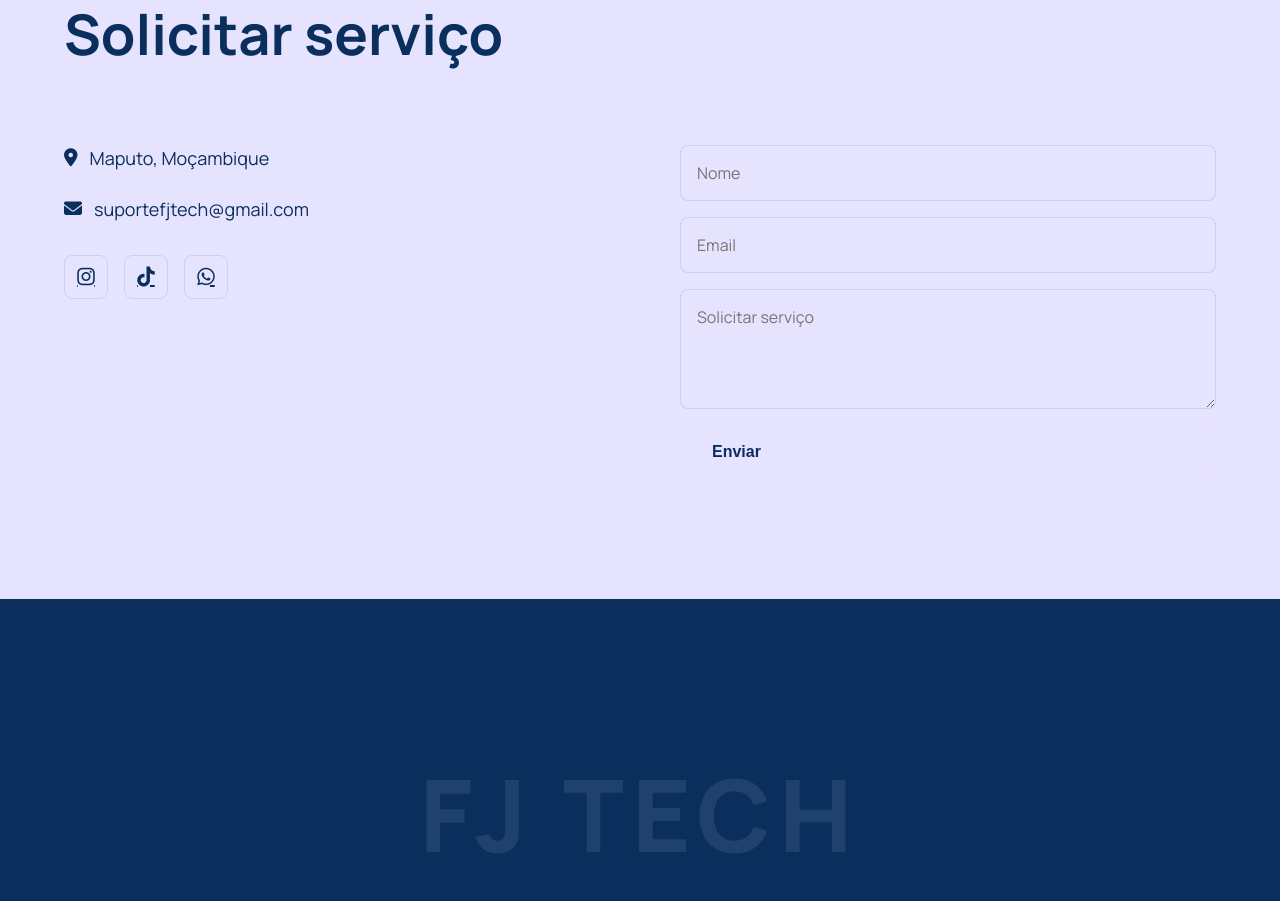
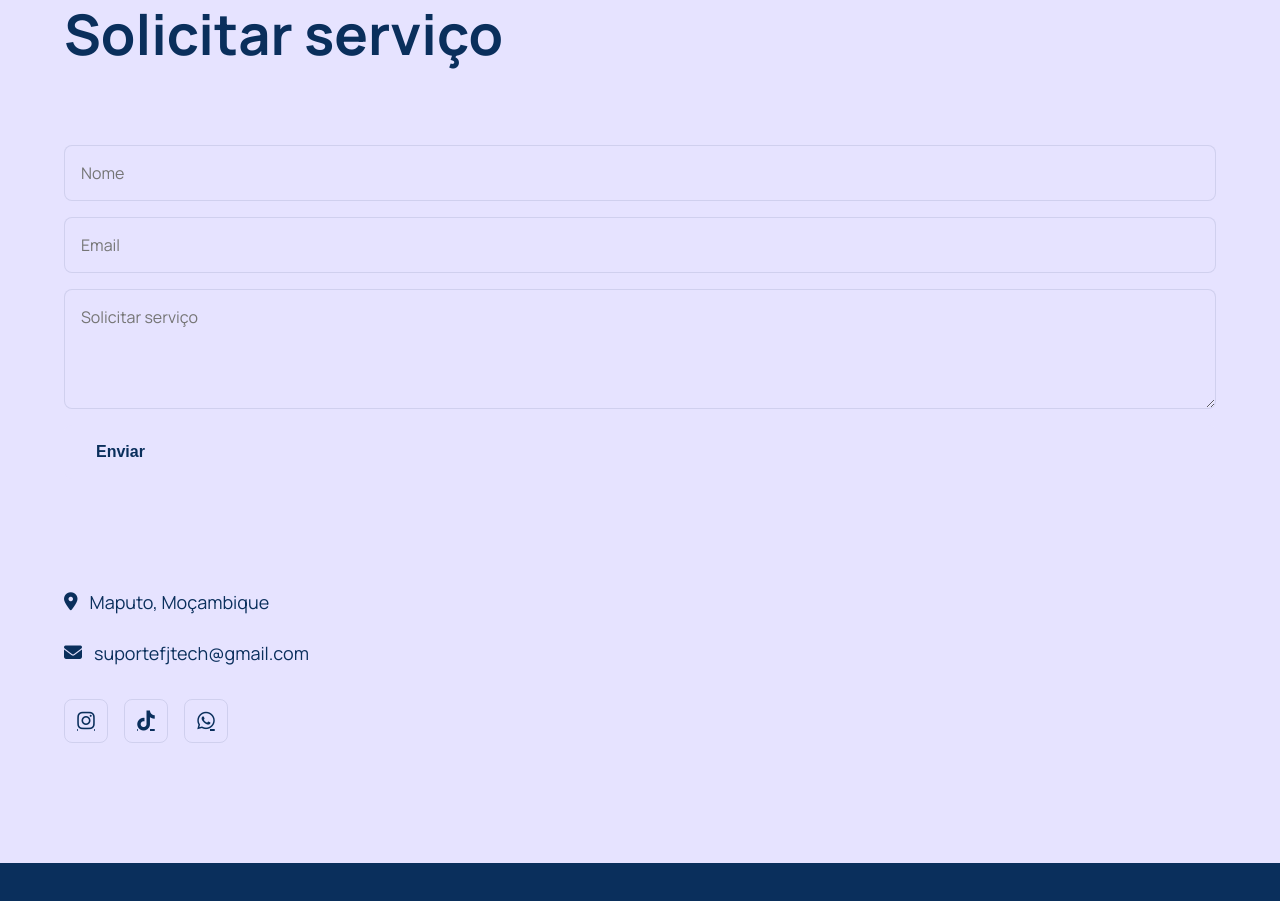
Before and after one commit to suportefjtech/fjbackend, a website: page view/index.html in a window 1280 px wide. Shown: the part 7937-8838 px from the top of the page. Drawn offline with Linux system fonts and the light colour scheme.

Commit message:
fix mobile contact layout order

```diff
--- a/view/style.css
+++ b/view/style.css
@@ -689,7 +689,7 @@ footer {
 
 
 @media (max-width: 600px) {
-  .logo { height: 70px; }
+  .logo { height: 80px; }
 
   .fjtech-3d span {
     font-size: 40px;
@@ -736,3 +736,31 @@ footer {
 body {
   overflow-x: hidden;
 }
+
+  /* 🔥 ORDEM DO FORMULÁRIO (Fale Connosco) */
+  .contacto-grid {
+    display: flex;
+    flex-direction: column;
+  }
+
+  #fale-connosco .section-header {
+    order: 0;
+  }
+
+  form {
+    order: 1;
+    width: 100%;
+  }
+
+  .contacto-info {
+    order: 2;
+    margin-top: 30px;
+  }
+
+  input, textarea {
+    width: 100%;
+  }
+
+  .btn-primary {
+    width: 100%;
+  }
```
